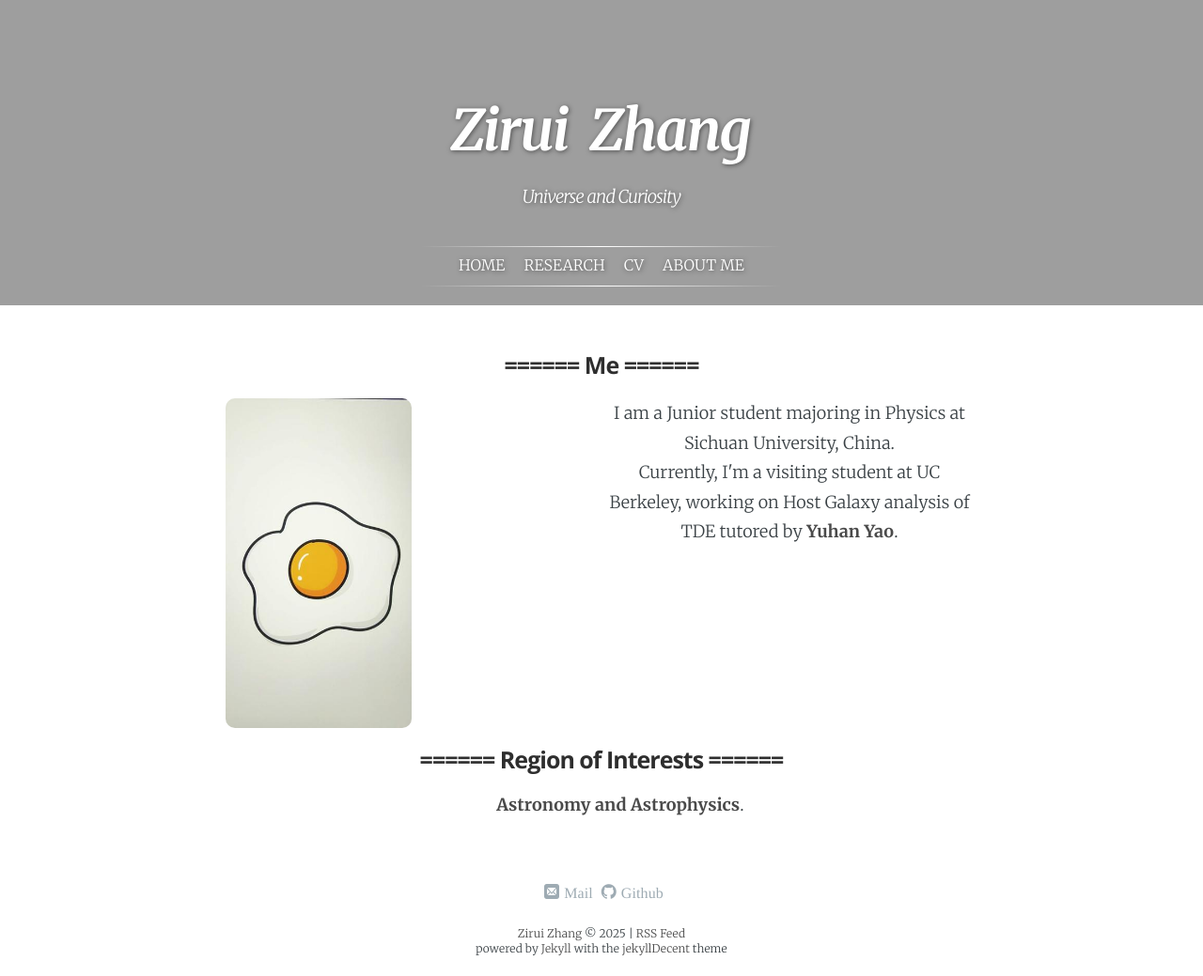
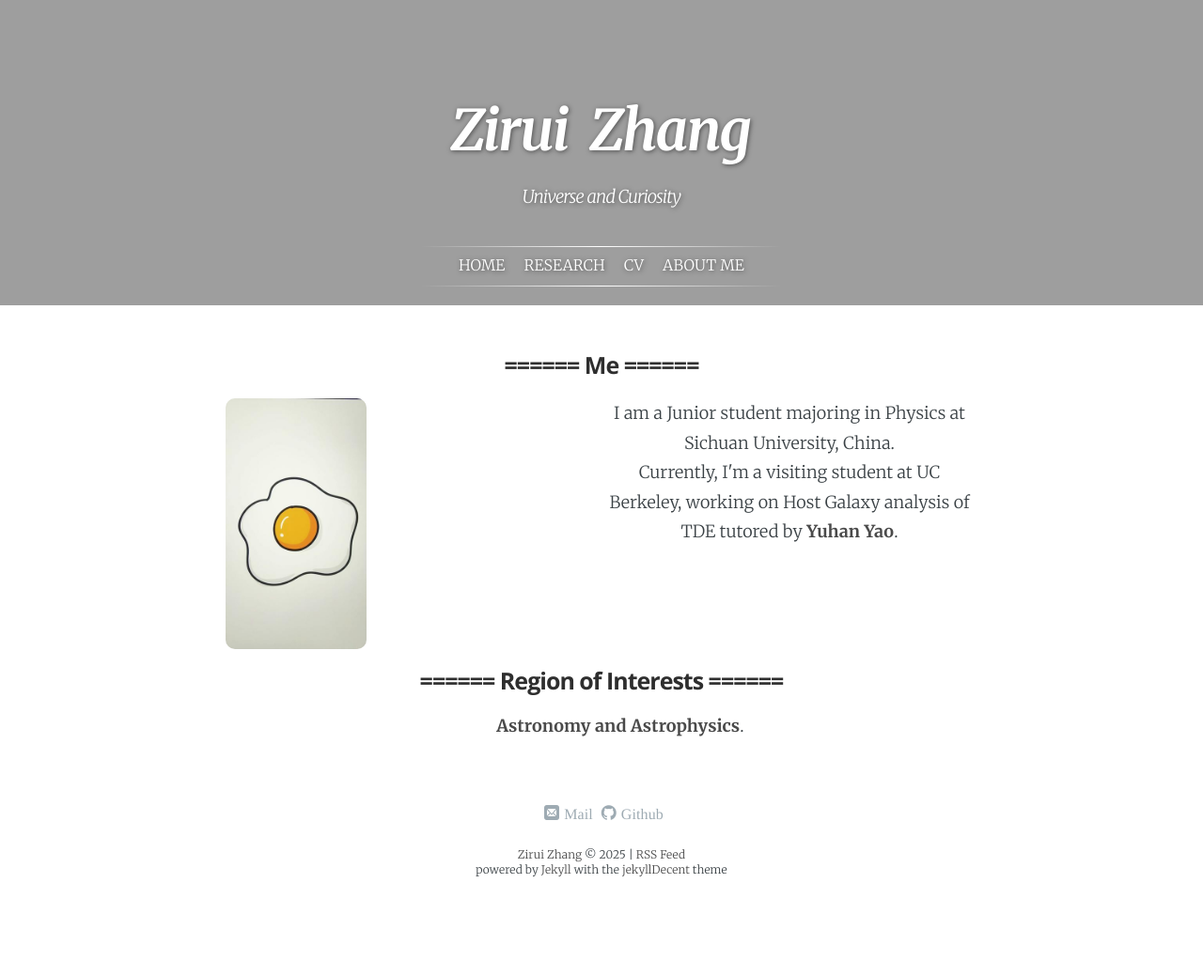
Before and after one commit to ZAKIRAM0/ZAKIRAM0.github.io, a Jekyll site: the page built from index.html, in a window 1280 px wide. Shown: the whole page at 94% size. Built offline with Jekyll 4.4.1, drawn with Linux system fonts in a browser that asks for light colours; some web fonts are replaced; a script that is not in the unit is left out; after the commit the page ends 954 px from its top, so only the background shows below that.

Commit message:
Update index.html

```diff
--- a/index.html
+++ b/index.html
@@ -23,7 +23,7 @@ layout: default
 
     <div style="flex: 1; text-align: center;">
         <img src="{{ '/assets/page/Me.jpeg' | absolute_url }}"
-             style="width: 50%; max-width: 200px; height: auto; border-radius: 10px;"
+             style="width: 38%; max-width: 180px; height: auto; border-radius: 10px;"
              alt="Wallpaper Image" />
     </div>
 
```
